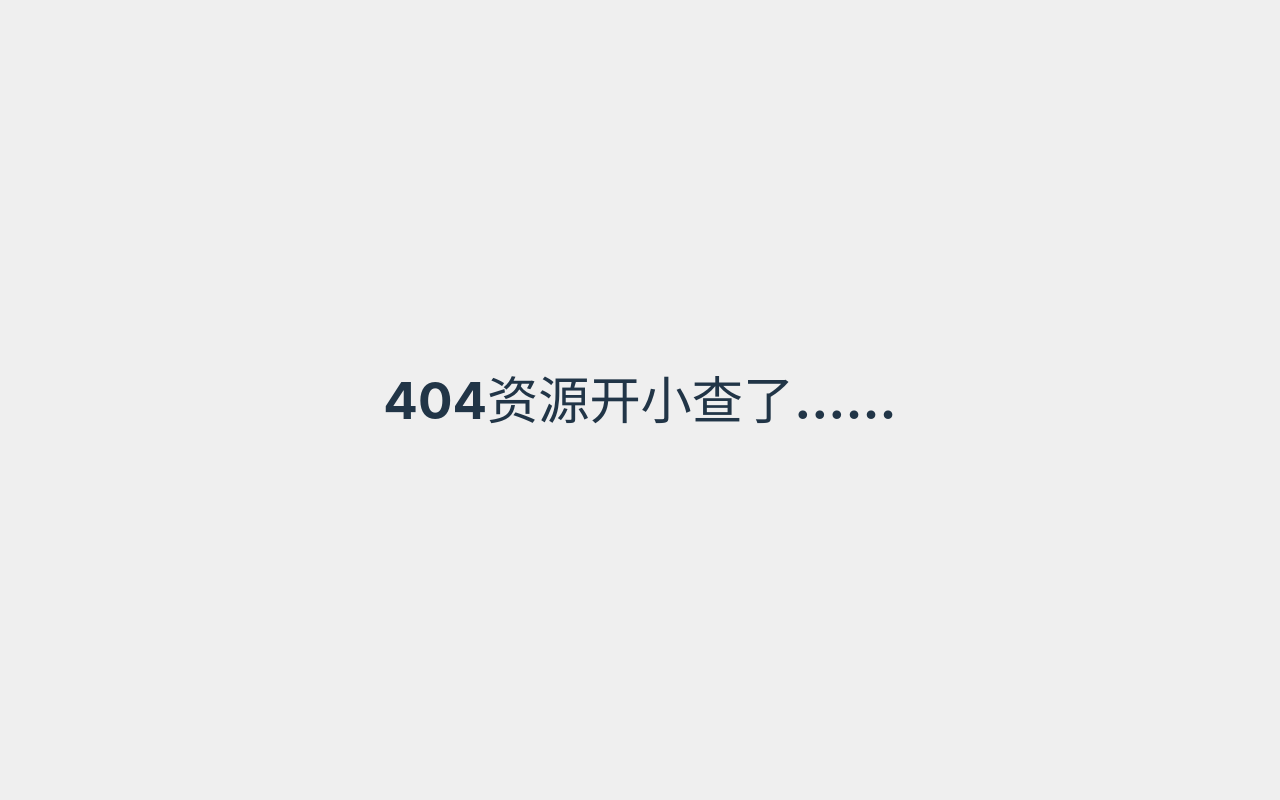
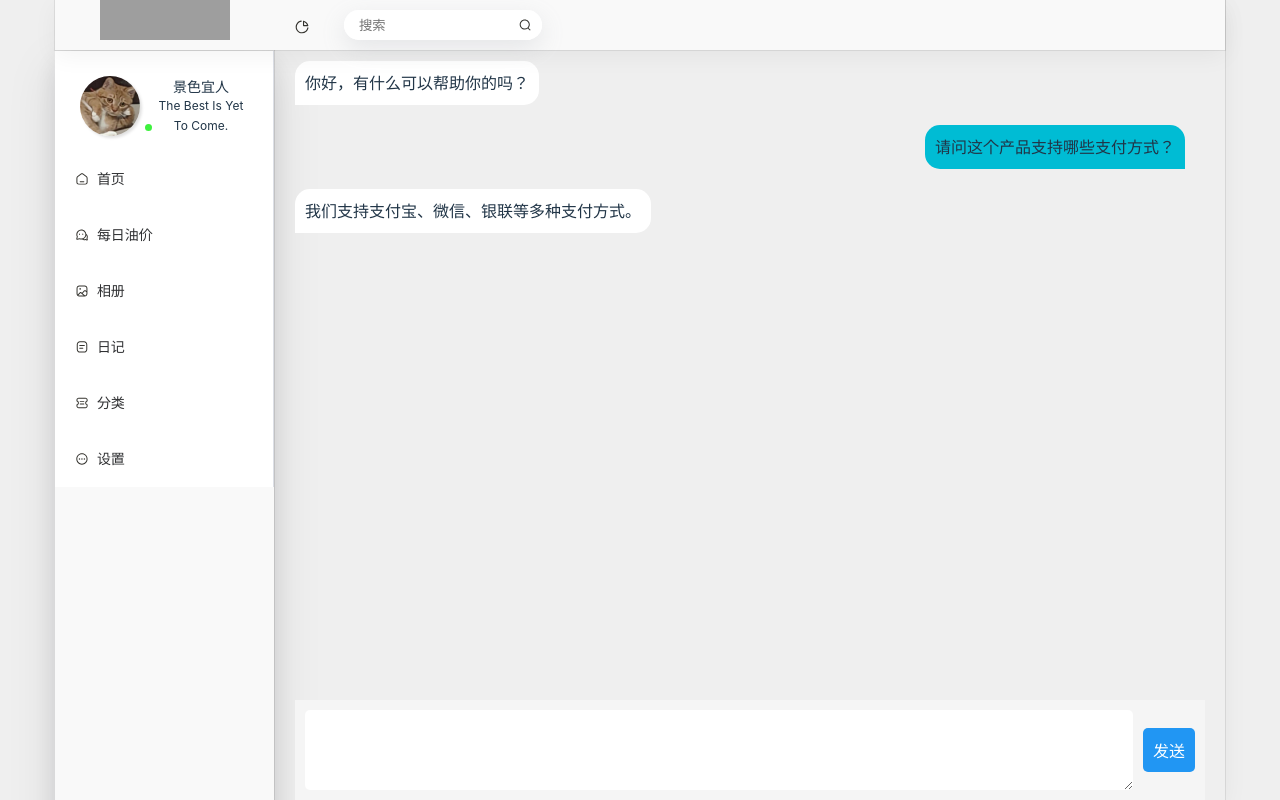
Before and after one commit to Aokieoog/myBlog-vue-vite, a Vue app: page /diary in a window 1280 px wide. Built offline with nearby package versions, Linux system fonts and the light colour scheme; grey boxes are pictures that could not be loaded.

Commit message:
聊天对话框

```diff
--- a/src/components/sidebar/sidebar.vue
+++ b/src/components/sidebar/sidebar.vue
@@ -5,7 +5,7 @@ const datalist = reactive([
     { sidebar: '首页', toa: 'home', icon: 'icon-shouye' },
     { sidebar: '每日油价', toa: 'oilPrices', icon: 'icon-pinglun' },
     { sidebar: '相册', toa: 'PhotoAlbum', icon: 'icon-tupian' },
-    { sidebar: '日记', toa: 'home', icon: 'icon-dingdan' },
+    { sidebar: '日记', toa: 'diary', icon: 'icon-dingdan' },
     { sidebar: '分类', toa: 'home', icon: 'icon-quan' },
     { sidebar: '设置', toa: 'home', icon: 'icon-gengduo' }
   ]
--- a/src/router/index.js
+++ b/src/router/index.js
@@ -71,6 +71,13 @@ const routes = [
       fullPageDisplay: false
     },
     component: () => import('@/views/PhotoAlbum/PhotoAlbum.vue')
+  },{
+    path: '/diary',
+    name: 'diary',
+    meta: {
+      fullPageDisplay: false
+    },
+    component: () => import('@/views/Diary/diary.vue')
   }
 ]
 const router = createRouter({
--- /dev/null
+++ b/src/views/Diary/diary.vue
@@ -0,0 +1,103 @@
+<template>
+  <div class="chat-box">
+    <div class="message" v-for="(msg, index) in messages" :key="index" :class="{ 'left': msg.sender === 'other', 'right': msg.sender === 'me' }">
+      <div class="bubble">{{ msg.content }}</div>
+    </div>
+    <div class="input-box">
+      <textarea class="input" v-model="newMessage"></textarea>
+      <button class="send-button" @click="sendMessage">发送</button>
+    </div>
+  </div>
+</template>
+
+<script>
+export default {
+  data() {
+    return {
+      messages: [
+        { sender: 'other', content: '你好，有什么可以帮助你的吗？' },
+        { sender: 'me', content: '请问这个产品支持哪些支付方式？' },
+        { sender: 'other', content: '我们支持支付宝、微信、银联等多种支付方式。' },
+      ],
+      newMessage: '',
+    }
+  },
+  methods: {
+    sendMessage() {
+      this.messages.push({ sender: 'me', content: this.newMessage })
+      this.newMessage = ''
+    },
+  },
+}
+</script>
+
+<style scoped>
+.chat-box {
+  position: relative;
+  width: 890px;
+  display: flex;
+  flex-direction: column;
+  height: 100%;
+}
+
+.message {
+  display: flex;
+  margin: 10px 0;
+}
+.message.left:last-child{
+  padding-bottom: 120px;
+}
+.message.right:last-child{
+  padding-bottom: 120px;
+}
+.message.left{
+  justify-content: flex-start;
+}
+.message.right{
+  justify-content: flex-end;
+}
+
+.left .bubble {
+  background-color: #fff;
+  border-radius: 15px 15px 15px 0;
+  padding: 10px;
+  max-width: 80%;
+}
+
+.right .bubble {
+  background-color: #00bcd4;
+  border-radius: 15px 15px 0 15px;
+  padding: 10px;
+  max-width: 80%;
+}
+
+.input-box {
+  display: flex;
+  align-items: center;
+  position: fixed;
+  bottom: 0;
+  /* left: 0; */
+  width: 890px;
+  background-color: #f5f5f5;
+  padding: 10px;
+}
+
+.input {
+  height: 80px;
+  flex-grow: 1;
+  margin-right: 10px;
+  border: none;
+  border-radius: 5px;
+  padding: 10px;
+  box-sizing: border-box;
+}
+
+.send-button {
+  background-color: #2196f3;
+  color: #fff;
+  border: none;
+  border-radius: 5px;
+  padding: 10px;
+  cursor: pointer;
+}
+</style>
```
